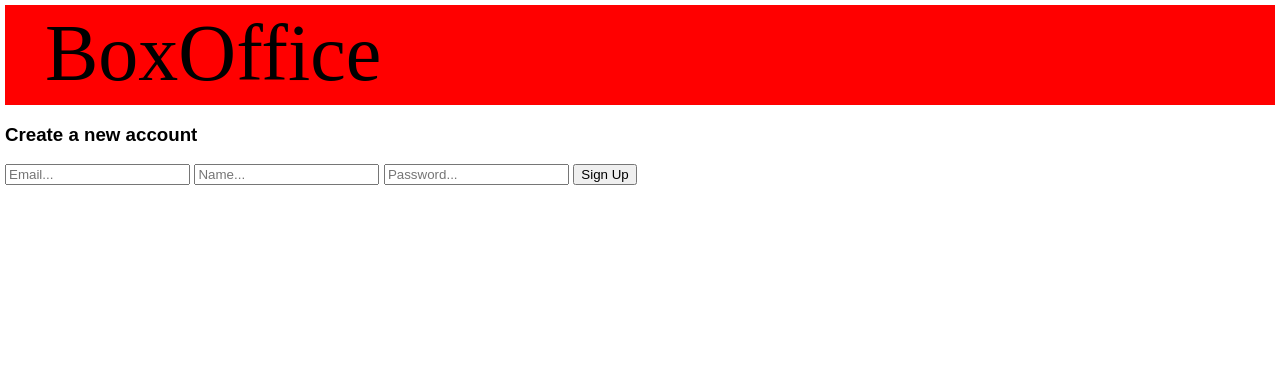
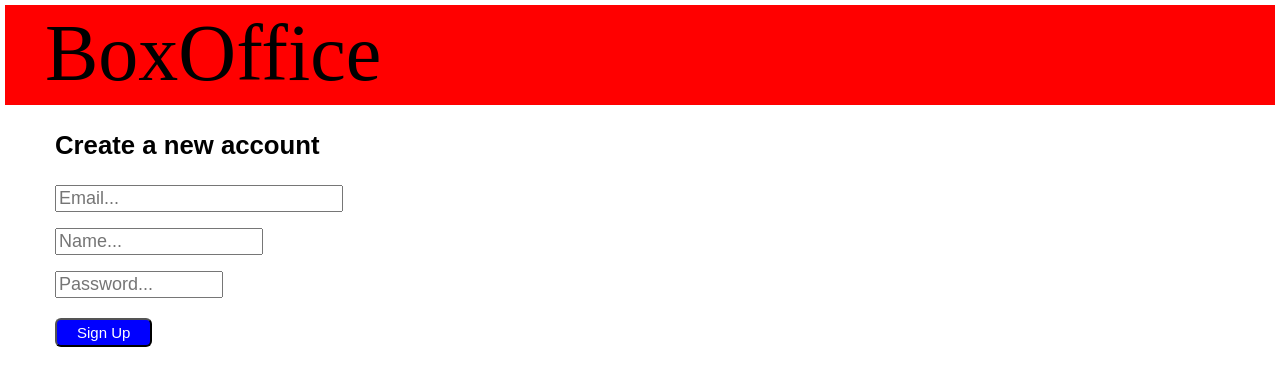
Before and after one commit to pr0spered/FullStack-php, a PHP site: page /register.php in a window 1280 px wide. Shown: the top 386 px of the page. Run offline with PHP 8.4, Linux system fonts and the light colour scheme.

Commit message:
CSS for registration page

```diff
--- a/style.css
+++ b/style.css
@@ -238,3 +238,47 @@ body {
 .error {
     color: red;
 }
+
+.register-page {
+    margin-left: 50px;
+    font-size: 22px;
+}
+
+.register-page input {
+	display: block;
+	margin-top: 16px;
+}
+
+#register-button {
+    margin-top: 20px;
+    border-radius: 6px;
+    color: white;
+    font-size: 15px;
+    background-color: blue;
+    padding: 4px 20px;
+}
+
+#register-button:hover {
+    opacity: 0.9;
+}
+
+#register-email {
+    width: 280px;
+    font-size: 18px;
+}
+
+#register-name {
+    width: 200px;
+    font-size: 18px;
+}
+
+#register-password {
+    width: 160px;
+    font-size: 18px;
+}
+
+.signup {
+    font-size: 16px;
+    margin-top: 20px;
+    display: inline-block;
+}
```
